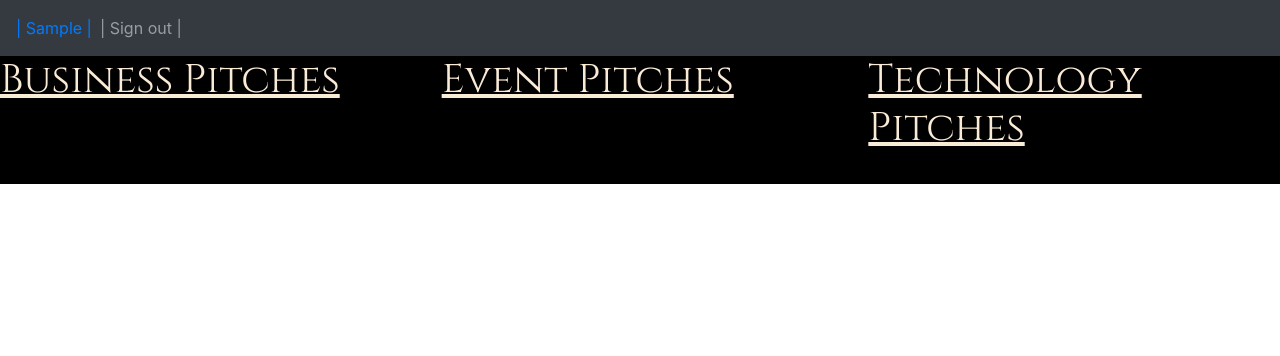
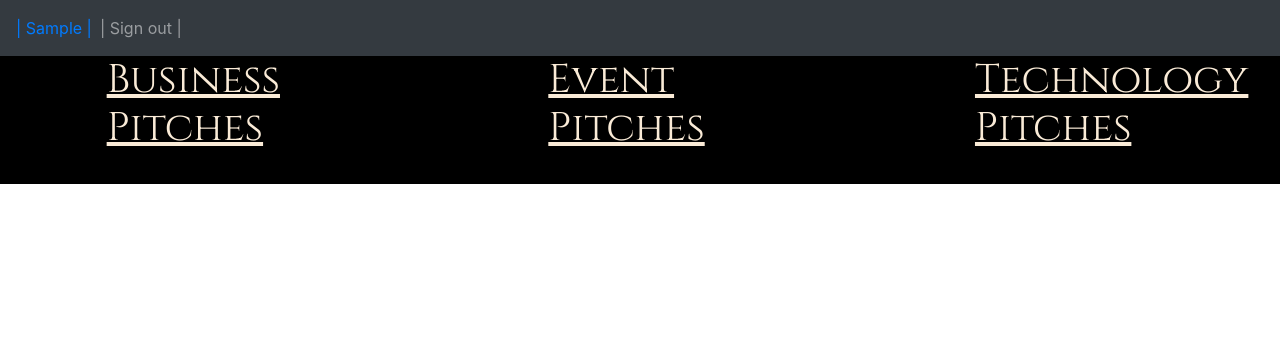
Before and after one commit to sharonmaswai/pitch, a Flask app: page /posts/ in a window 1280 px wide. Shown: the top 356 px of the page. Run offline with Flask 2, Linux system fonts and the light colour scheme; the visitor is signed in with stand-in values (Sample User, id 1); data comes from the database, SQL or seed files in the repository; data that the repository does not hold is empty; some libraries are stand-ins or nearby versions.

Commit message:
edit posts template

```diff
--- a/app/templates/posts.html
+++ b/app/templates/posts.html
@@ -26,7 +26,8 @@
 </style>
 <div class="container-fluid">
     <div class="row">
-            <div class="col-md-4 single-source">
+            <div class="col-md-1"></div>
+            <div class="col-md-3 single-source">
                     <div class="row">
                        <u><h1>Business Pitches</h1></u>
                        <br>
@@ -46,8 +47,9 @@
                     </div>
             </div>
             <br>
+            <div class="col-md-1"></div>
             <br>
-            <div class="col-md-4 single-source">
+            <div class="col-md-3 single-source">
                     <u><h1>Event Pitches</h1></u>
                     <br>
                     <div class="row">
@@ -68,8 +70,9 @@
                         {% endfor %}
                     </div>
             </div>
+            <div class="col-md-1"></div>
             <br>
-            <div class="col-md-4 single-source">
+            <div class="col-md-3 single-source">
                     <u><h1>Technology Pitches</h1></u>
                     <br>
                     <div class="row">
```
